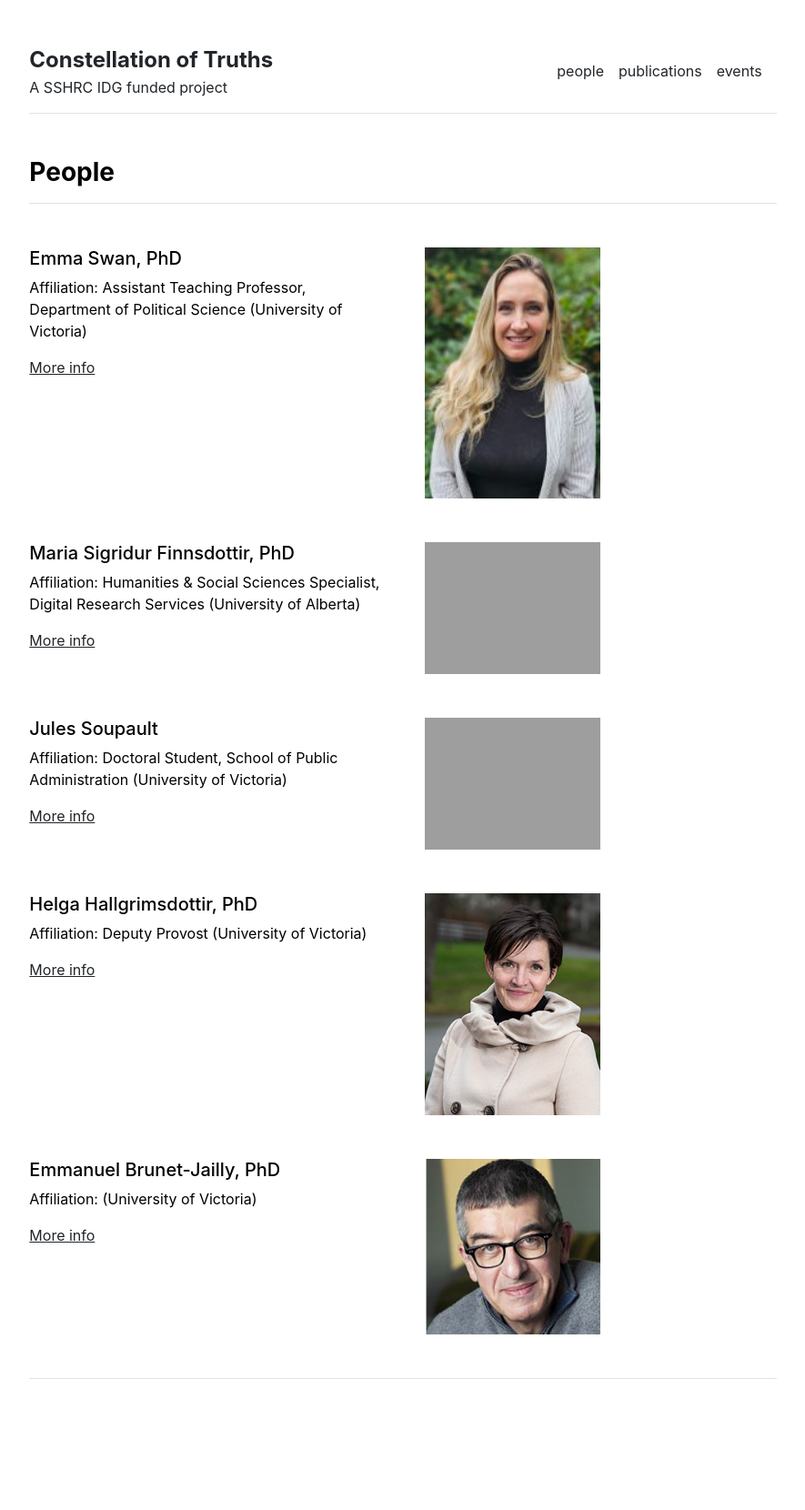
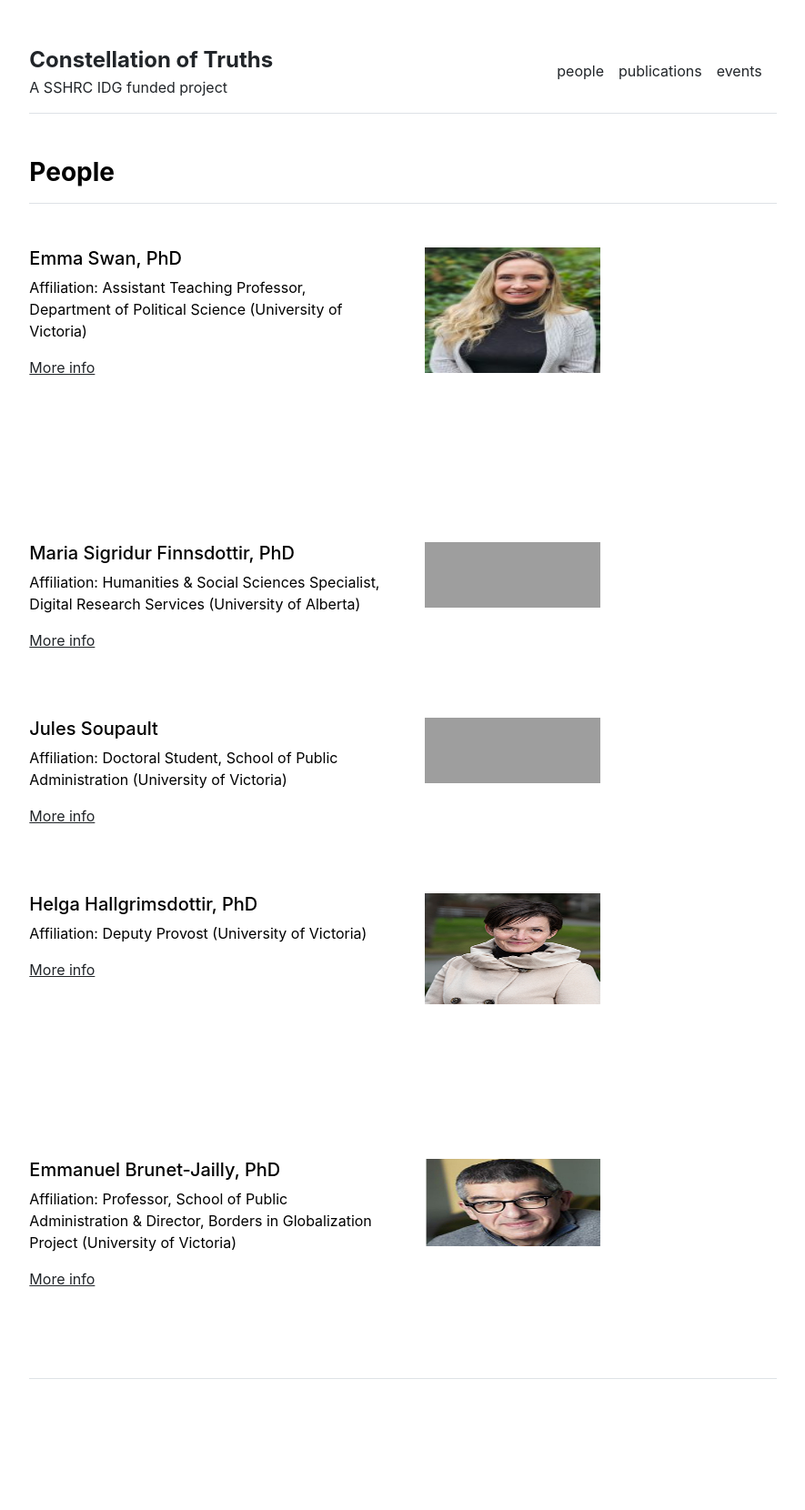
Before and after one commit to constellation-of-truths/constellation-of-truths, a Jekyll site: the page built from people.md, in a window 1280 px wide. Shown: the whole page at 91% size, without its empty margins (197-1082 px from the left). Built offline with Jekyll 4.4.1, drawn with Linux system fonts in a browser that asks for light colours.

Commit message:
fizing people page

```diff
--- a/_data/settings.yml
+++ b/_data/settings.yml
@@ -8,7 +8,7 @@ people:
 - {name: 'Maria Sigridur Finnsdottir, PhD', affiliation: 'Humanities & Social Sciences Specialist, Digital Research Services', institution: 'University of Alberta', email: '', image: 'assets/img/maria.jpeg', url: 'https://mariasfinnsdottir.ca'}
 - {name: 'Jules Soupault', affiliation: 'Doctoral Student, School of Public Administration', institution: 'University of Victoria', email: '', image: 'assets/img/jules.png', url: 'https://biglobalization.org/profiles/jules-soupault/'}
 - {name: 'Helga Hallgrimsdottir, PhD', affiliation: 'Deputy Provost', institution: 'University of Victoria', email: '', image: 'assets/img/helga-hallgrimsdottir.jpg', url: 'https://www.uvic.ca/vpacademic/about-contacts/avps-staff/profile-pages/hallgrimsdottir-helga.php'}
-- {name: 'Emmanuel Brunet-Jailly, PhD', affilation: 'Professor, School of Public Administration & Director, Borders in Globalization Project', institution: 'University of Victoria', image: 'assets/img/Emmanuel-Brunet-Jailly.jpg', url: 'https://biglobalization.org/profiles/emmanuel-brunet-jailly/'}
+- {name: 'Emmanuel Brunet-Jailly, PhD', affiliation: 'Professor, School of Public Administration & Director, Borders in Globalization Project', institution: 'University of Victoria', image: 'assets/img/Emmanuel-Brunet-Jailly.jpg', url: 'https://biglobalization.org/profiles/emmanuel-brunet-jailly/'}
 
 events:
 - {name: 'Constellation of Truths Spring 2025 Workshop', description: 'The project members hosted an interdisciplinary conference on border politics at the University of Victoria in April 2025.', url: 'cot_workshop_2025', image: './assets/img/network.png'}
--- a/_layouts/people.html
+++ b/_layouts/people.html
@@ -13,7 +13,7 @@ layout: default
     <p><a href="{{ person.url }}">More info</a></p>
   </div>
   <div class="col-md-6">
-    <img src="{{ site.github.url }}/{{ person.image }}" alt="Contact" width="50%">
+    <img src="{{ site.github.url }}/{{ person.image }}" alt="Contact" height='50%' width="50%">
   </div>
 </div>
 {% endfor %}
```
